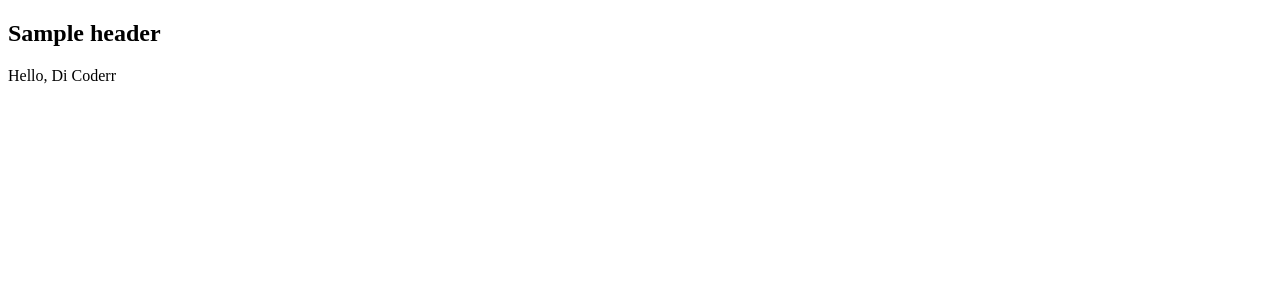
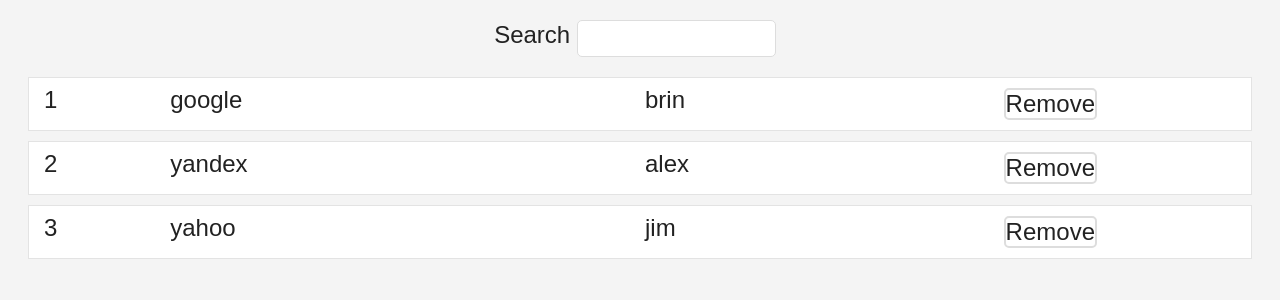
Before and after one commit to dicodingru/book-the-road-to-learn-react, a React app: page / in a window 1280 px wide. Shown: the top 300 px of the page. Built offline with nearby package versions, Linux system fonts and the light colour scheme; the HTML template or start-up script is replaced by a standard one.

Commit message:
finish introduction

```diff
--- a/package.json
+++ b/package.json
@@ -20,6 +20,8 @@
     "babel-preset-env": "^1.7.0",
     "babel-preset-react": "^6.24.1",
     "babel-preset-stage-2": "^6.24.1",
+    "css-loader": "^1.0.0",
+    "style-loader": "^0.21.0",
     "webpack": "^4.16.4",
     "webpack-cli": "^3.1.0",
     "webpack-hot-client": "^4.1.1",
--- /dev/null
+++ b/src/App.css
@@ -0,0 +1,63 @@
+.page {
+  margin: 20px;
+}
+
+.interactions {
+  text-align: center;
+}
+
+.table {
+  margin: 20px 0;
+}
+
+.table-header {
+  display: flex;
+  line-height: 24px;
+  font-size: 28px;
+  padding: 0 10px;
+  justify-content: space-between;
+}
+
+.table-empty {
+  margin: 200px;
+  text-align: center;
+  font-size: 28px;
+}
+
+.table-row {
+  display: flex;
+  line-height: 24px;
+  white-space: nowrap;
+  margin: 10px 0;
+  padding: 10px;
+  background: #fff;
+  border: 1px solid #e3e3e3;
+}
+
+.table-header > span {
+  overflow: hidden;
+  text-overflow: ellipsis;
+  padding: 0 5px;
+}
+
+.table-row > span {
+  overflow: hidden;
+  text-overflow: ellipsis;
+  padding: 0 5px;
+}
+
+.button-inline {
+  border-width: 2px;
+  background: transparent;
+  color: inherit;
+  text-align: inherit;
+  -webkit-font-smoothing: inherit;
+  padding: 0;
+  font-size: inherit;
+  cursor: pointer;
+}
+
+.button-active {
+  border-radius: 0;
+  border-bottom: 1px solid #38BB6C;
+}
--- a/src/App.js
+++ b/src/App.js
@@ -1,18 +1,96 @@
 import React, { Component } from 'react';
 
+const list = [
+  {
+    id: 1,
+    title: 'google',
+    url: 'google.com',
+    author: 'brin',
+  },
+  {
+    id: 2,
+    title: 'yandex',
+    url: 'yandex.ru',
+    author: 'alex',
+  },
+  {
+    id: 3,
+    title: 'yahoo',
+    url: 'yahoo.com',
+    author: 'jim',
+  },
+];
+
+const largeColumn = {
+  width: '40%',
+};
+const midColumn = {
+  width: '30%',
+};
+const smallColumn = {
+  width: '20%',
+};
+const tinyColumn = {
+  width: '10%',
+};
+
+const isSearched = (searchTerm) => (item) => item.title.includes(searchTerm);
+
+const Search = ({ value, onChange, children }) => (
+  <form>
+    {children} <input type="text" value={value} onChange={onChange} />
+  </form>
+);
+
+const Table = ({ list, pattern, onDismiss }) => (
+  <div className="table">
+    {list.filter(isSearched(pattern)).map((item) => (
+      <div key={item.id} className="table-row">
+        <span style={tinyColumn}>{item.id}</span>
+        <span style={largeColumn}>
+          <a href={item.url}>{item.title}</a>
+        </span>{' '}
+        <span style={midColumn}>{item.author}</span>
+        <span style={smallColumn}>
+          <Button className="button-inline" onClick={onDismiss(item.id)}>
+            Remove
+          </Button>
+        </span>
+      </div>
+    ))}
+  </div>
+);
+
+const Button = ({ className = '', onClick, children }) => (
+  <button onClick={onClick} className={className}>
+    {children}
+  </button>
+);
+
 class App extends Component {
+  state = { list, searchTerm: '' };
+
+  onDismiss = (removeId) => (e) => {
+    this.setState(({ list }) => {
+      const updatedList = list.filter(({ id }) => id !== removeId);
+      return { list: updatedList };
+    });
+  };
+
+  onSearchChange = (e) => {
+    this.setState({ searchTerm: e.target.value });
+  };
+
   render() {
-    const {
-      user: { firstName, lastName },
-    } = this.props;
-    const hello = 'Hello, ';
+    const { list, searchTerm } = this.state;
     return (
-      <div className="App">
-        <h2>Sample header</h2>
-        <p>
-          {hello}
-          {`${firstName} ${lastName}`}
-        </p>
+      <div className="page">
+        <div className="interactions">
+          <Search value={searchTerm} onChange={this.onSearchChange}>
+            Search
+          </Search>
+        </div>
+        <Table list={list} pattern={searchTerm} onDismiss={this.onDismiss} />
       </div>
     );
   }
--- /dev/null
+++ b/src/index.css
@@ -0,0 +1,45 @@
+body {
+  color: #222;
+  background-color: #f4f4f4;
+  font: 400 24px CoreSans, Arial, sans-serif;
+}
+
+a {
+  color: #222;
+  text-decoration: none;
+}
+
+a:hover {
+  text-decoration: underline;
+}
+
+ul, li {
+  list-style: none;
+  padding: 0;
+  margin: 0;
+}
+
+input {
+  padding: 10px;
+  border-radius: 5px;
+  outline: none;
+  margin-right: 10px;
+  border: 1px solid #ddd;
+}
+
+button {
+  padding: 10px;
+  border-radius: 5px;
+  border: 1px solid #ddd;
+  background: transparent;
+  color: #808080;
+  cursor: pointer;
+}
+
+button:hover {
+  color: #222;
+}
+
+*:focus {
+  outline: none;
+}
--- a/src/index.js
+++ b/src/index.js
@@ -1,6 +1,8 @@
 import React from 'react';
 import ReactDOM from 'react-dom';
 import App from './App';
+import './index.css';
+import './App.css';
 
 ReactDOM.render(
   <App user={{ firstName: 'Di', lastName: 'Coderr' }} />,
--- a/webpack.config.js
+++ b/webpack.config.js
@@ -10,6 +10,11 @@
         exclude: /node_modules/,
         use: ['babel-loader'],
       },
+      {
+        test: /\.css$/,
+        exclude: /node_modules/,
+        use: ['style-loader', 'css-loader'],
+      },
     ],
   },
   resolve: {
```
Also changed, not shown: 1 other file (tests, documents, lock files or other folders).
